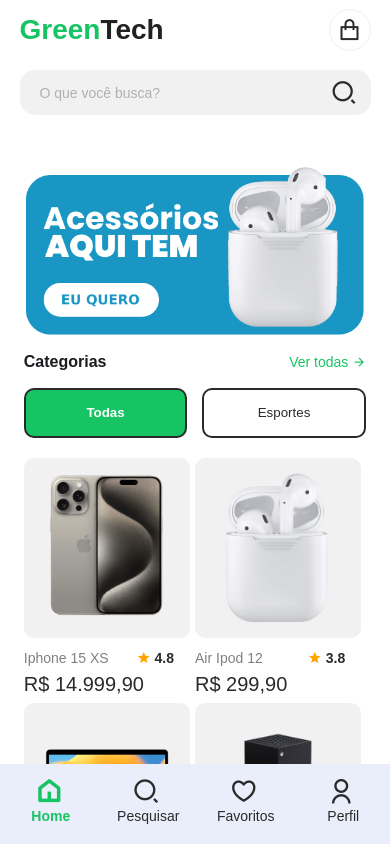
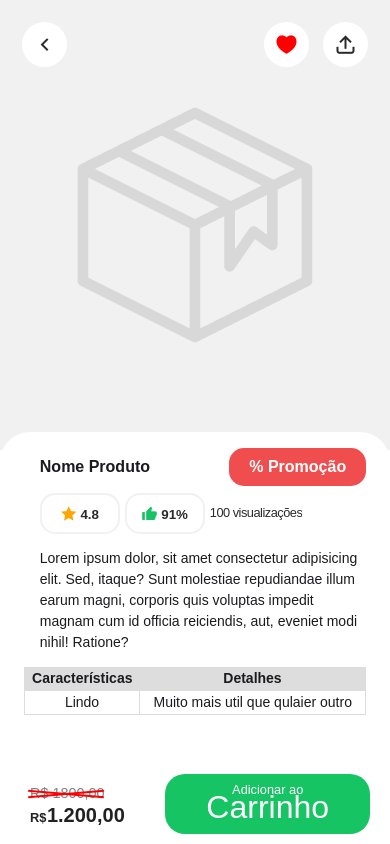
Before and after one commit to zulmiross/greentech, a website: page www/home.html in a window 390 px wide. Drawn offline with Linux system fonts and the light colour scheme; some packages are replaced by stand-ins of ours.

Commit message:
update page details

```diff
--- a/www/css/style.css
+++ b/www/css/style.css
@@ -175,7 +175,7 @@
     height: 35px;
     background: none;
     border: 2px solid var(--black);
-    border-radius: 10px;
+    border-radius: 20px;
     white-space: nowrap;
     overflow: hidden;
     text-overflow: ellipsis;
@@ -247,6 +247,7 @@
 
 .price {
     font-size: 20px;
+    font-weight: 600;
 }
 
 @media(min-width:992px) {
@@ -260,3 +261,194 @@
         flex: 20%;
     }
 }
+
+
+/* Page Details  */
+
+.page .toolbar {
+    background: var(--white);
+}
+
+.prod-details {
+    background: var(--ice);
+    height: 450px;
+    display: flex;
+    align-items: center;
+    justify-content: center;
+    position: relative;
+}
+
+.prod-details img {
+    max-width: 400px;
+}
+
+.buttons-top {
+    width: 100%;
+    display: flex;
+    align-items: center;
+    justify-content: space-between;
+    position: absolute;
+    top: 20px;
+}
+
+.buttons-top a {
+    background: var(--white);
+    width: 45px;
+    height: 45px;
+    border-radius: 50%;
+    display: flex;
+    align-items: center;
+    justify-content: center;
+    font-size: 1.5rem;
+    border: 2px solid var(--ice);
+    color: var(--black);
+}
+
+.ri-heart-3-fill {
+    color: red;
+}
+
+.buttons-top a:first-child {
+    margin-right: auto;
+    margin-left: 20px;
+}
+
+.buttons-top a:last-child {
+    margin-right: 20px;
+    margin-left: 10px;
+}
+
+.prod-content {
+    margin-top: -50px;
+    background: var(--white);
+    border-top-left-radius: 30px;
+    border-top-right-radius: 30px;
+    position: relative;
+}
+
+.line {
+    display: flex;
+    align-items: center;
+    justify-content: space-between;
+    flex-flow: row wrap;
+    padding-top: 10px;
+}
+
+.btn-promo {
+    width: 40%;
+    padding: 10px 5px;
+    background: #ef4d4e;
+    color: var(--white);
+    border: none;
+    border-radius: 15px;
+    font-size: 1rem;
+    font-weight: 600;
+}
+
+.btn-rates {
+    width: 80px;
+    color: var(--black);
+    padding: 10px;
+    margin-right: 5px;
+    background: none;
+    border: 2px solid var(--ice);
+    border-radius: 15px;
+}
+
+.btn-rates i {
+    font-size: 1rem;
+}
+
+.views {
+    color: var(--black);
+    font-size: 0.8rem;
+    letter-spacing: -0.5px;
+}
+
+.ri-star-fill {
+    color: orange
+}
+
+.ri-thumb-up-fill {
+    color: var(--green)
+}
+
+table {
+    width: 100%;
+    border-collapse: collapse;
+    margin-bottom: 20px;
+}
+
+tr,
+td {
+    padding: 1px;
+    text-align: center;
+    border-left: 1px solid #ddd;
+    border-right: 1px solid #ddd;
+    border-bottom: 1px solid #ddd;
+}
+
+th {
+    background: #ddd;
+}
+
+.flex-40 {
+    flex: 40%;
+}
+
+.flex-60 {
+    flex: 60%;
+}
+
+.pricing {
+    text-align: left;
+    flex-flow: column;
+    margin-left: 30px;
+}
+
+.through {
+    top: 5px;
+    font-size: 0.9rem;
+    color: gray;
+    position: relative;
+}
+
+.through::after {
+    content: "";
+    position: absolute;
+    rotate: -5deg;
+    border: 0.8px solid red;
+    top: 50%;
+    width: 100%;
+    left: -2px;
+}
+
+.through::before {
+    content: "";
+    position: absolute;
+    rotate: 5deg;
+    border: 0.8px solid red;
+    top: 50%;
+    width: 100%;
+    left: -2px;
+}
+
+.add-cart {
+    height: 60px;
+    border: none;
+    background: var(--green);
+    color: var(--white);
+    font-size: clamp(2rem, 2vw, 3rem);
+    /* font-weight: 600; */
+    border-radius: 20px;
+    margin-right: 20px;
+}
+
+.add-cart span {
+    margin-bottom: -8px;
+    display: block;
+    font-size: 0.8rem;
+}
+
+
+/* Page Details  */
--- /dev/null
+++ b/www/detalhes.html
@@ -0,0 +1,107 @@
+<!DOCTYPE html>
+<html>
+
+<head>
+    <!-- Required meta tags-->
+    <meta charset="utf-8">
+    <meta name="viewport" content="width=device-width, initial-scale=1, maximum-scale=1, minimum-scale=1, user-scalable=no, viewport-fit=cover">
+    <meta name="apple-mobile-web-app-capable" content="yes">
+    <!-- Color theme for statusbar (Android only) -->
+    <meta name="theme-color" content="#2196f3">
+    <!-- Your app title -->
+    <title>Green Tech</title>
+    <!-- Path to Framework7 Library Bundle CSS -->
+    <link rel="stylesheet" href="lib/framework7-bundle.min.css">
+    <!-- CSS PERSONALIZADO PARA MENU-->
+    <link rel="stylesheet" href="css/style.css">
+    <!--Ícones Material Design-->
+    <link rel="stylesheet" href="css/materialdesignicons.min.css">
+    <!--Ícones Remnix icon-->
+    <link rel="stylesheet" href="fonts/remix/fonts/remixicon.css">
+
+</head>
+
+<body>
+    <!-- App root element -->
+    <div id="app">
+
+        <!-- Your main view, should have "view-main" class -->
+        <div class="view view-main">
+
+            <!-- Initial Page, "data-name" contains page name -->
+            <div data-name="detalhes" class="page color-theme-blue">
+                <!-- TAB BAR-->
+                <div class="toolbar toolbar-bottom">
+                    <div class="toolbar-inner display-flex align-items-center justify-content-center">
+                        <div class="flex-40 pricing align-items-start justify-content-center">
+                            <span class="through">R$ 1800,00</span>
+                            <div class="price"><b><span style="font-size: 0.8rem;margin-right:-5px;">R$</span> 1.200,00</b></div>
+                        </div>
+                        <button onclick="" class="add-cart flex-60"><span>Adicionar ao</span> Carrinho</button>
+                    </div>
+                </div>
+
+                <!-- Scrollable page content -->
+                <div class="page-content">
+                    <div class="prod-details">
+                        <div class="buttons-top">
+                            <a href="#">
+                                <i class="ri-arrow-left-s-line"></i>
+                            </a>
+                            <a href="#">
+                                <i class="ri-heart-3-fill"></i>
+                            </a>
+                            <a href="#">
+                                <i class="ri-share-2-line"></i>
+                            </a>
+                        </div>
+                        <img src="img/default.png" alt>
+                    </div>
+                    <div class="prod-content">
+                        <div class="block">
+                            <div class="line">
+                                <h2 class="margin-left">Nome Produto</h2>
+                                <button class="btn-promo">%
+                                        Promoção</button>
+                            </div>
+                            <div class="margin-left display-flex align-items-center justify-content-start">
+                                <button class="btn-rates"><i
+                                            class="ri-star-fill"></i>
+                                        <b>4.8</b></button>
+                                <button class="btn-rates"><i
+                                            class="ri-thumb-up-fill"></i>
+                                        <b>91%</b></button>
+                                <span class="views">100 visualizações</span>
+                            </div>
+                            <div class=" margin-left align-items-center justify-content-center">
+                                <p>Lorem ipsum dolor, sit amet consectetur adipisicing elit. Sed, itaque? Sunt molestiae repudiandae illum earum magni, corporis quis voluptas impedit magnam cum id officia reiciendis, aut, eveniet modi nihil! Ratione?</p>
+                            </div>
+                            <table>
+                                <tr>
+                                    <th>Características</th>
+                                    <th>Detalhes</th>
+                                </tr>
+                                <tr>
+                                    <td>Lindo</td>
+                                    <td>Muito mais util que qulaier outro
+                                    </td>
+                                </tr>
+                            </table><br><br><br>
+                        </div>
+                    </div>
+                </div>
+            </div>
+        </div>
+    </div>
+    <!-- Path to Framework7 Library Bundle JS-->
+    <script type="text/javascript" src="lib/framework7-bundle.min.js"></script>
+    <!-- jQuery -->
+    <script type="text/javascript" src="lib/jquery-3.7.0.min.js"></script>
+    <!-- Roteamento do app-->
+    <script type="text/javascript" src="js/routes.js"></script>
+    <script src="js/swiper-element-bundle.min.js"></script>
+    <script src="cordova.js"></script>
+
+</body>
+
+</html>
--- a/www/home.html
+++ b/www/home.html
@@ -9,11 +9,12 @@
     <!-- Color theme for statusbar (Android only) -->
     <meta name="theme-color" content="#2196f3">
     <!-- Your app title -->
-    <title>Template Tab</title>
+    <title>Green Tech</title>
     <!-- Path to Framework7 Library Bundle CSS -->
     <link rel="stylesheet" href="lib/framework7-bundle.min.css">
     <!-- CSS PERSONALIZADO PARA MENU-->
     <link rel="stylesheet" href="css/style.css">
+
     <!--Ícones Material Design-->
     <link rel="stylesheet" href="css/materialdesignicons.min.css">
     <!--Ícones Remnix icon-->
@@ -30,7 +31,7 @@
         <div class="view view-main">
 
             <!-- TAB BAR-->
-            <div class="toolbar toolbar-bottom">
+            <div id="menuToolbar" class="toolbar toolbar-bottom">
                 <div class="toolbar-inner display-flex">
                     <a href="/home/" class="tab-link link active">
                         <i class="ri-home-5-line"></i>
@@ -53,7 +54,7 @@
             </div>
 
             <!-- Initial Page, "data-name" contains page name -->
-            <div data-name="index" class="page color-theme-blue">
+            <div data-name="home" class="page color-theme-blue">
 
                 <!-- Top Navbar -->
                 <div class="top-navbar">
@@ -118,7 +119,7 @@
                         <div id="produtos" class="row display-flex align-items-center justify-content-start">
                             <!-- ITEM CARD  -->
                             <div class="item-card">
-                                <a href="#" class="item">
+                                <a href="/detalhes/" class="item">
                                     <div class="img-container">
                                         <img class="img-fluid" src="img/iphone.png" alt="">
                                     </div>
--- a/www/js/routes.js
+++ b/www/js/routes.js
@@ -4,7 +4,7 @@
     // App root element
     el: '#app',
     // App Name
-    name: 'My App',
+    name: 'Green Tech',
     // App id
     id: 'com.myapp.test',
     // Enable swipe panel
@@ -23,12 +23,15 @@
             on: {
                 pageBeforeIn: function(event, page) {
                     // fazer algo antes da página ser exibida
+                    $("#menuToolbar").show("fast");
                 },
                 pageAfterIn: function(event, page) {
                     // fazer algo depois da página ser exibida
                 },
                 pageInit: function(event, page) {
                     // fazer algo quando a página for inicializada
+                    app.views.main.router.navigate('/detalhes/')
+
                     $.getScript('js/home.js')
                     var swiper = new Swiper(".sliders", {
                         slidesPerView: 1,
@@ -144,6 +147,26 @@
                 },
             }
         },
+        {
+            path: '/detalhes/',
+            url: 'detalhes.html',
+            animate: false,
+            on: {
+                pageBeforeIn: function(event, page) {
+                    // fazer algo antes da página ser exibida
+                    $("#menuToolbar").hide("fast");
+                },
+                pageAfterIn: function(event, page) {
+                    // fazer algo depois da página ser exibida
+                },
+                pageInit: function(event, page) {
+                    // fazer algo quando a página for inicializada
+                },
+                pageBeforeRemove: function(event, page) {
+                    // fazer algo antes da página ser removida do DOM
+                },
+            }
+        },
     ],
     // ... other parameters
 });
```
Also changed, not shown: package.json (+9 -1 lines), 1 other file.
